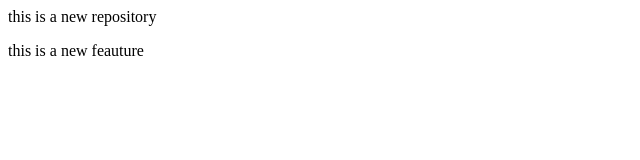
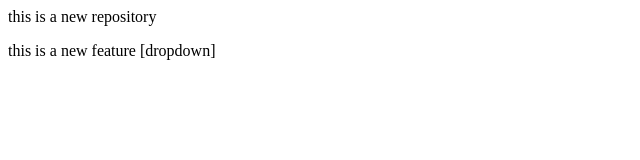
Before and after one commit to jynx-afk/local-repo, a plain HTML site: page index.html in a window 1280 px wide. Shown: the full height of the page, 0-640 px from the left. Drawn offline with Linux system fonts and the light colour scheme.

Commit message:
added dropdown

```diff
--- a/index.html
+++ b/index.html
@@ -3,5 +3,5 @@
 </p>
 
 <p>
-    this is a new feauture
+    this is a new feature [dropdown]
 </p>
```
